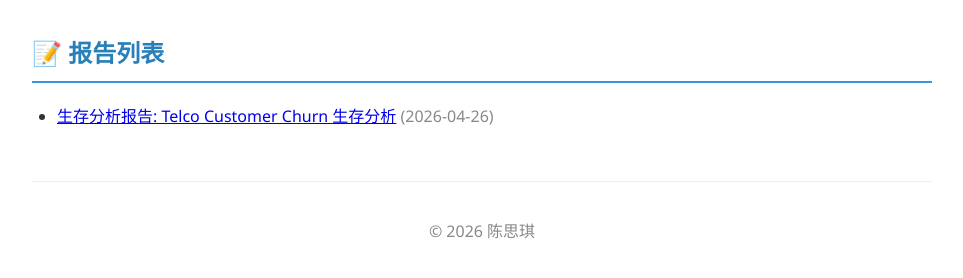
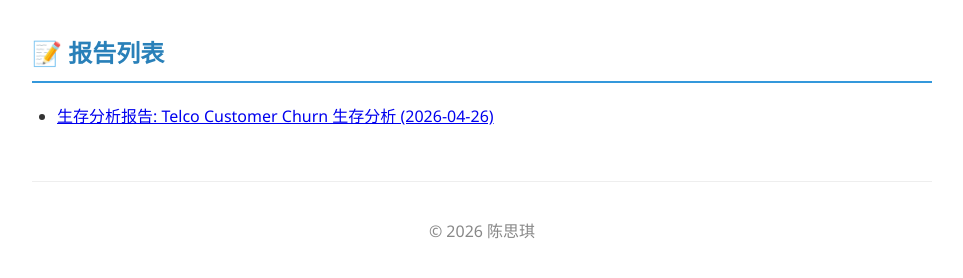
Before and after one commit to 2680471816-beep/Chensiqi.github.io, a Jekyll site: the page built from index.md, in a window 1280 px wide. Shown: the part 247-525 px from the top of the page, without its empty margins (158-1121 px from the left). Built offline with Jekyll 4.4.1, drawn with Linux system fonts in a browser that asks for light colours.

Commit message:
Update index.md

```diff
--- a/index.md
+++ b/index.md
@@ -7,11 +7,4 @@ title: 数据分析作品集
 
 ## 📝 报告列表
 
-<ul>
-  {% for post in site.posts %}
-    <li>
-      <a href="{{ post.url | relative_url }}">{{ post.title }}</a>
-      <span style="color: #888;">({{ post.date | date: "%Y-%m-%d" }})</span>
-    </li>
-  {% endfor %}
-</ul>
+- [生存分析报告: Telco Customer Churn 生存分析 (2026-04-26)](/Chensiqi.github.io/2026/04/26/survival-report.html)
```
